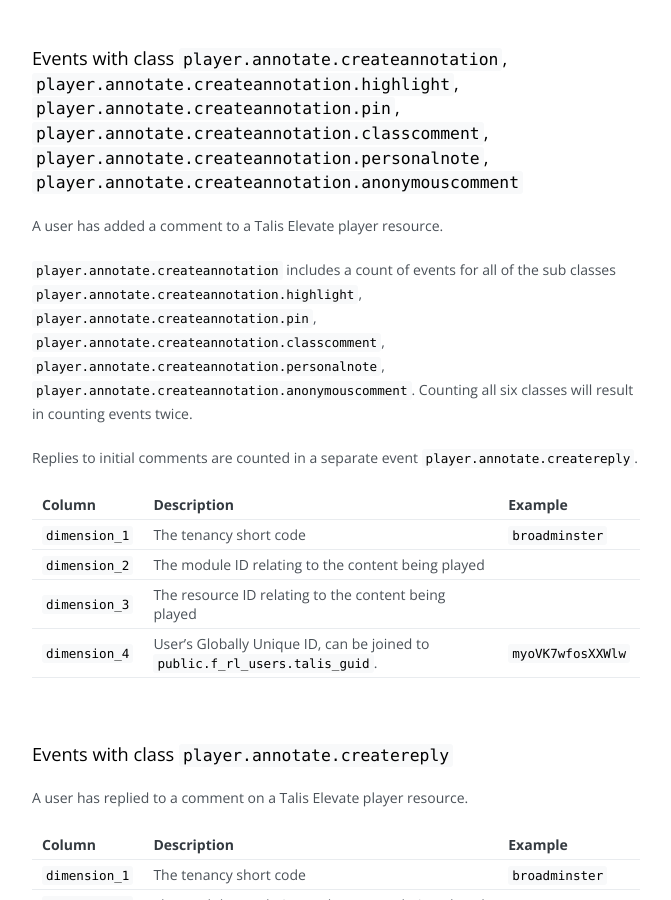
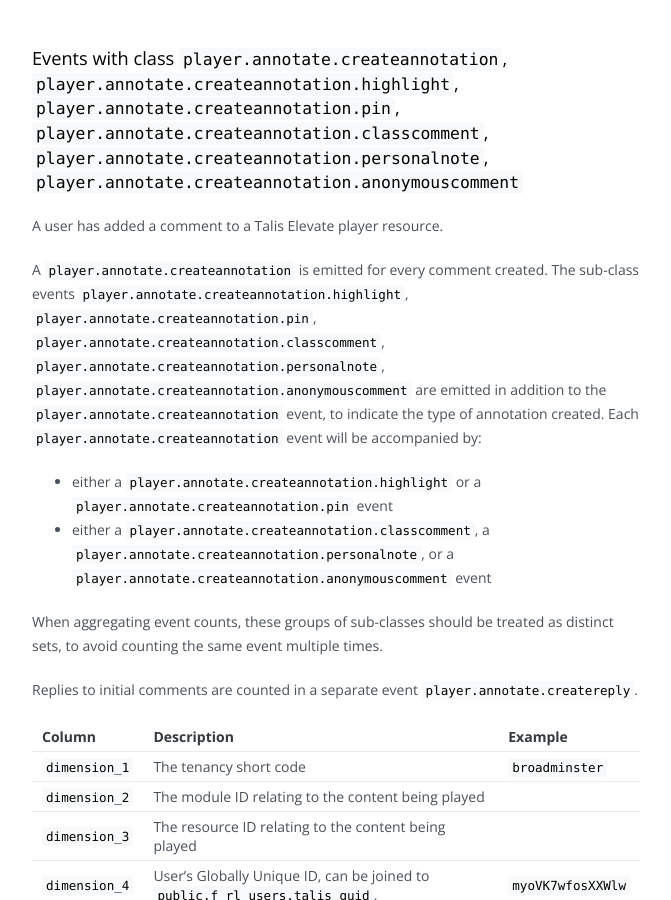
Before and after one commit to techfromsage/advanced-mis, a Jekyll site: the page built from topics/timeseries.md, in a window 1280 px wide and 900 px high, scrolled down 4767 px. Shown: the whole window, without its empty margins (375-1046 px from the left). Built offline with Jekyll 4.4.1, drawn with Linux system fonts in a browser that asks for light colours; nearby versions of some CDN libraries.

Commit message:
Clarify sub-class grouping

```diff
--- a/topics/timeseries.md
+++ b/topics/timeseries.md
@@ -181,7 +181,12 @@ A contributor is a user other than the owner of the content being viewed, and ty
 
 A user has added a comment to a Talis Elevate player resource.
 
-`player.annotate.createannotation` includes a count of events for all of the sub classes `player.annotate.createannotation.highlight`, `player.annotate.createannotation.pin`,`player.annotate.createannotation.classcomment`, `player.annotate.createannotation.personalnote`, `player.annotate.createannotation.anonymouscomment`. Counting all six classes will result in counting events twice.
+A `player.annotate.createannotation` is emitted for every comment created. The sub-class events `player.annotate.createannotation.highlight`, `player.annotate.createannotation.pin`,`player.annotate.createannotation.classcomment`, `player.annotate.createannotation.personalnote`, `player.annotate.createannotation.anonymouscomment` are emitted in addition to the `player.annotate.createannotation` event, to indicate the type of annotation created.
+Each `player.annotate.createannotation` event will be accompanied by:
+- either a `player.annotate.createannotation.highlight` or a `player.annotate.createannotation.pin` event
+- either a `player.annotate.createannotation.classcomment`, a `player.annotate.createannotation.personalnote`, or a `player.annotate.createannotation.anonymouscomment` event
+
+When aggregating event counts, these groups of sub-classes should be treated as distinct sets, to avoid counting the same event multiple times.
 
 Replies to initial comments are counted in a separate event `player.annotate.createreply`.
 
```
